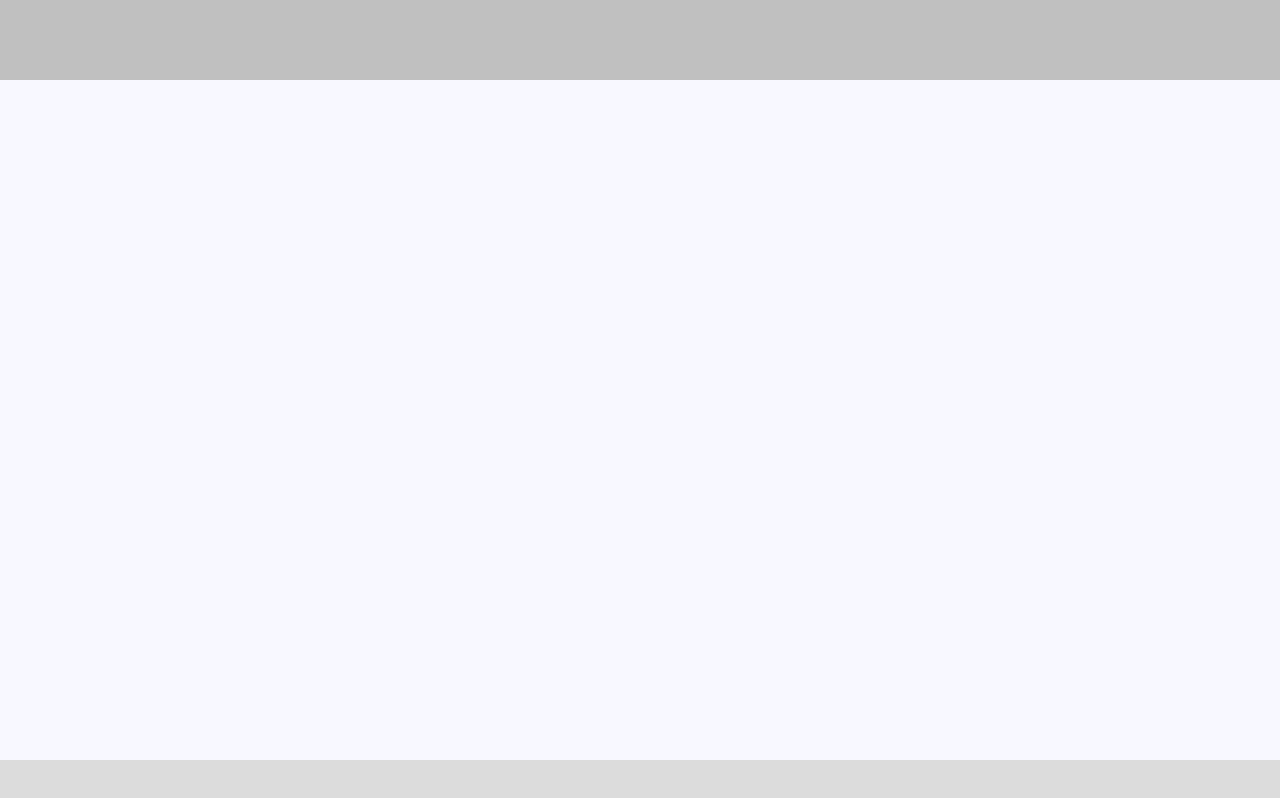
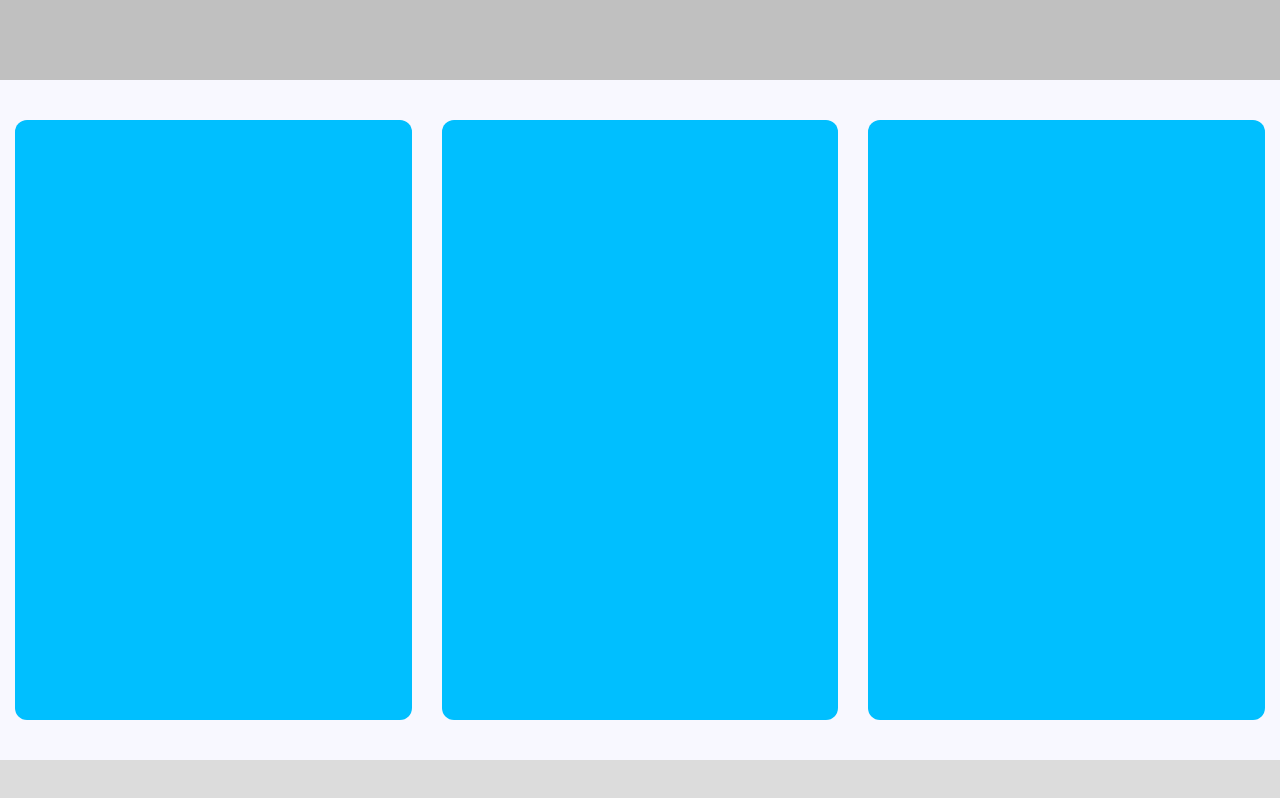
Before and after one commit to robpwatkins/default-style-sheet, a plain HTML site: page index.html in a window 1280 px wide. Drawn offline with Linux system fonts and the light colour scheme.

Commit message:
got header, main, footer and three sections

```diff
--- a/index.html
+++ b/index.html
@@ -8,7 +8,11 @@
 </head>
 <body>
   <header></header>
-  <main></main>
+  <main>
+    <section></section>
+    <section></section>
+    <section></section>
+  </main>
   <footer></footer>
 </body>
 </html>
--- a/style.css
+++ b/style.css
@@ -24,7 +24,19 @@ header {
 
 main {
   grid-area: main;
+  display: flex;
+  width: 100%;
+  height: 100%;
+  justify-content: space-around;
+  align-items: center;
   background: ghostwhite;
+}
+
+section {
+  width: 31vw;
+  height: 75vh;
+  background: deepskyblue;
+  border-radius: 12px;
 }
 
 footer {
```
